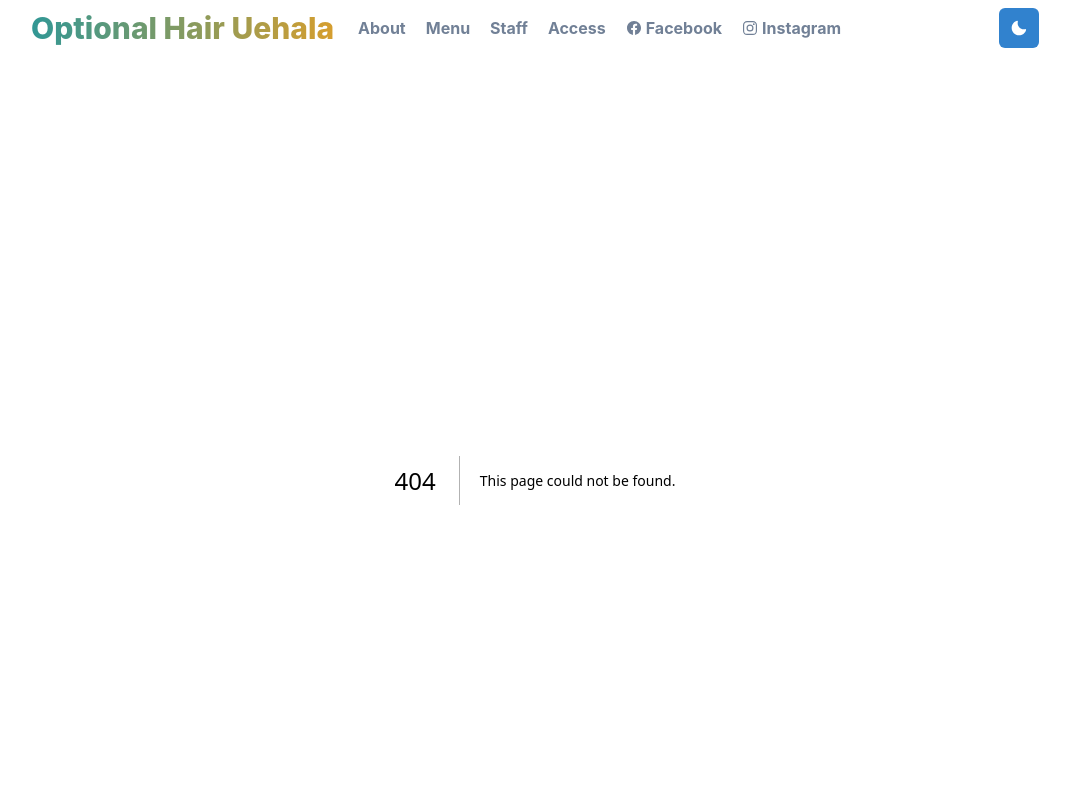
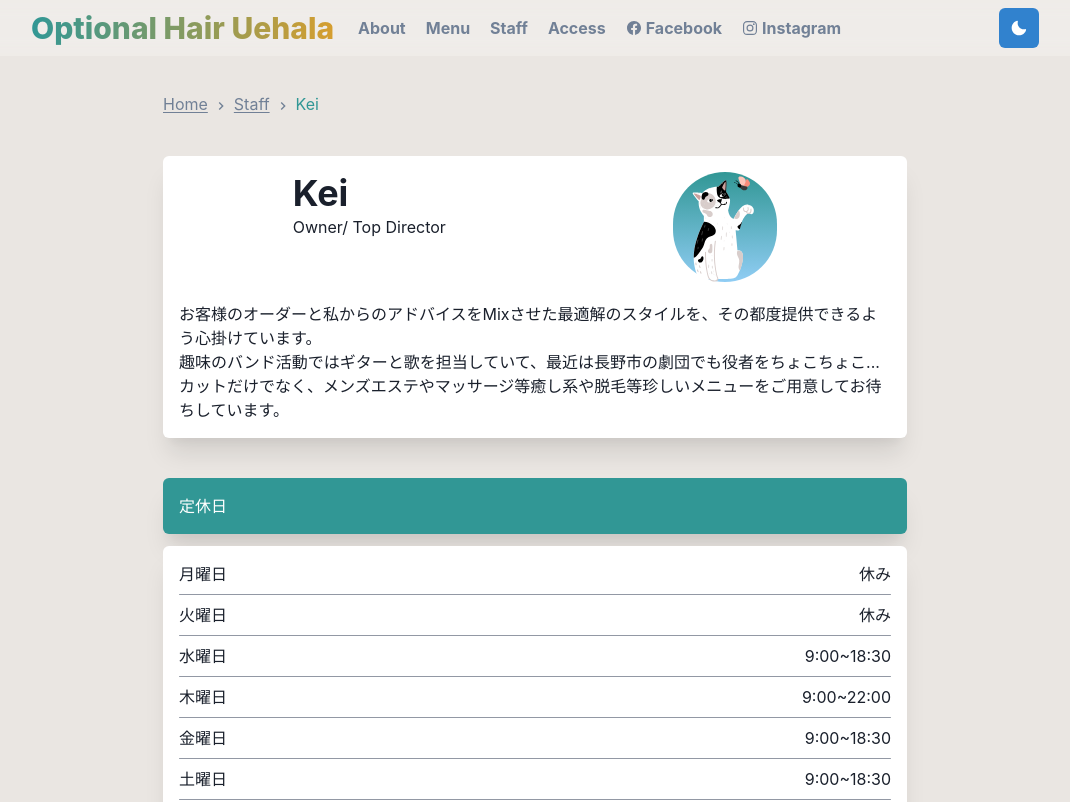
Before and after one commit to Glimmer5/optional_hair_uehala, a Next.js app: page /staffs/kei in a window 1280 px wide. Before the commit this address had no page. Shown: the top 802 px of the page, without its empty margins (105-1175 px from the left). Built offline with nearby package versions, Linux system fonts and the light colour scheme; a web font is replaced by a local one.

Commit message:
[add]staffs

```diff
--- /dev/null
+++ b/src/components/breadCrumbArticleButton/index.tsx
@@ -0,0 +1,48 @@
+import NextLink from "next/link";
+import { Breadcrumb, BreadcrumbItem, BreadcrumbLink } from "@chakra-ui/react";
+import { ChevronRightIcon } from "@chakra-ui/icons";
+
+type BreadCrumbArticleButton = {
+    children: React.ReactNode;
+}
+
+const BreadCrumbArticleButton: React.FC<BreadCrumbArticleButton> = ({ children }) => {
+  return (
+    <Breadcrumb spacing="5px" separator={<ChevronRightIcon color="gray.500" />}>
+      <BreadcrumbItem>
+        <BreadcrumbLink
+          as={NextLink}
+          href="/"
+          textDecoration="underline"
+          color="gray.500"
+          textDecorationThickness="1px"
+          textUnderlineOffset="2px"
+        >
+          Home
+        </BreadcrumbLink>
+      </BreadcrumbItem>
+
+      <BreadcrumbItem>
+        <BreadcrumbLink
+          as={NextLink}
+          href="/staff"
+          textDecoration="underline"
+          color="gray.500"
+          textDecorationThickness="1px"
+          textUnderlineOffset="2px"
+        >
+          Staff
+        </BreadcrumbLink>
+      </BreadcrumbItem>
+
+      <BreadcrumbItem>
+        <BreadcrumbLink color="teal.500" pointerEvents="none">
+          {children}
+        </BreadcrumbLink>
+      </BreadcrumbItem>
+
+    </Breadcrumb>
+  );
+};
+
+export default BreadCrumbArticleButton;
--- a/src/pages/index.tsx
+++ b/src/pages/index.tsx
@@ -19,7 +19,7 @@ const Home: React.FC = () => {
           <Section>
             <MenuSlider />
           </Section>
-          <Section delay={"0.2"}>
+          <Section delay="0.1">
             <Iframe
               title="googleMap"
               src="https://www.google.com/maps/embed?pb=!1m18!1m12!1m3!1d3199.068505054597!2d138.31431651555206!3d36.696891679969966!2m3!1f0!2f0!3f0!3m2!1i1024!2i768!4f13.1!3m3!1m2!1s0x601d895ee28349c3%3A0x6dc4e3b22b2c3850!2sUehala%20Optional%20Hair!5e0!3m2!1sja!2sjp!4v1649639613112!5m2!1sja!2sjp"
--- /dev/null
+++ b/src/pages/staffs/kei.tsx
@@ -0,0 +1,109 @@
+import {
+  Container,
+  Box,
+  Heading,
+  Text,
+  Center,
+  Divider,
+} from "@chakra-ui/react";
+import Head from "next/head";
+import Image from "next/image";
+import MotionLayout from "../../components/motionLayout";
+import BreadCrumbArticleButton from "../../components/breadCrumbArticleButton";
+import ArticleBox from "../../components/articleBox";
+import Title from "../../components/title";
+import Section from "../../components/section";
+
+import KEI from "../../public/images/staffImage/staff1.svg";
+
+const Kei: React.FC = () => {
+  return (
+    <MotionLayout>
+      <Head>
+        <title>Kei | Optional Hair Uehala</title>
+      </Head>
+      <Container p={3} maxW="container.md">
+        <Section>
+          <Box mb={10}>
+            <BreadCrumbArticleButton>Kei</BreadCrumbArticleButton>
+          </Box>
+          <Box mb={10}>
+            <ArticleBox>
+              <Box
+                display={{ md: "flex" }}
+                justifyContent="space-around"
+                mb={5}
+              >
+                <Box mb={5}>
+                  <Heading>Kei</Heading>
+                  <Text>Owner/ Top Director</Text>
+                </Box>
+                <Center>
+                  <Box bgGradient="linear(to-t, blue.200, teal.500)" borderRadius="full">
+                    <Image alt="Kei" src={KEI} loader={({ src }) => src} />
+                  </Box>
+                </Center>
+              </Box>
+              <Text>
+                お客様のオーダーと私からのアドバイスをMixさせた最適解のスタイルを、その都度提供できるよう心掛けています。
+                <br />
+                趣味のバンド活動ではギターと歌を担当していて、最近は長野市の劇団でも役者をちょこちょこ...
+                <br />
+                カットだけでなく、メンズエステやマッサージ等癒し系や脱毛等珍しいメニューをご用意してお待ちしています。
+              </Text>
+            </ArticleBox>
+          </Box>
+        </Section>
+        <Section delay="0.1">
+          <Box mb={3}>
+            <Title>定休日</Title>
+          </Box>
+          <Box mb={10}>
+            <ArticleBox>
+              <Box display="flex" justifyContent="space-between">
+                <Text>月曜日</Text>
+                <Text>休み</Text>
+              </Box>
+              <Divider my={2} size="xl" />
+              <Box display="flex" justifyContent="space-between">
+                <Text>火曜日</Text>
+                <Text>休み</Text>
+              </Box>
+              <Divider my={2} size="xl" />
+              <Box display="flex" justifyContent="space-between">
+                <Text>水曜日</Text>
+                <Text>9:00~18:30</Text>
+              </Box>
+              <Divider my={2} size="xl" />
+              <Box display="flex" justifyContent="space-between">
+                <Text>木曜日</Text>
+                <Text>9:00~22:00</Text>
+              </Box>
+              <Divider my={2} size="xl" />
+              <Box display="flex" justifyContent="space-between">
+                <Text>金曜日</Text>
+                <Text>9:00~18:30</Text>
+              </Box>
+              <Divider my={2} size="xl" />
+              <Box display="flex" justifyContent="space-between">
+                <Text>土曜日</Text>
+                <Text>9:00~18:30</Text>
+              </Box>
+              <Divider my={2} size="xl" />
+              <Box display="flex" justifyContent="space-between">
+                <Text>日曜日</Text>
+                <Text>9:00~18:30</Text>
+              </Box>
+              <Divider my={2} size="xl" />
+              <Text color="gray.500" fontSize="sm">
+                ※詳しくはスタッフまでお尋ねください。
+              </Text>
+            </ArticleBox>
+          </Box>
+        </Section>
+      </Container>
+    </MotionLayout>
+  );
+};
+
+export default Kei;
```
Also changed, not shown: src/components/staffItem/index.tsx (+8 -3 lines), src/pages/staff.tsx (+12 -8 lines).
